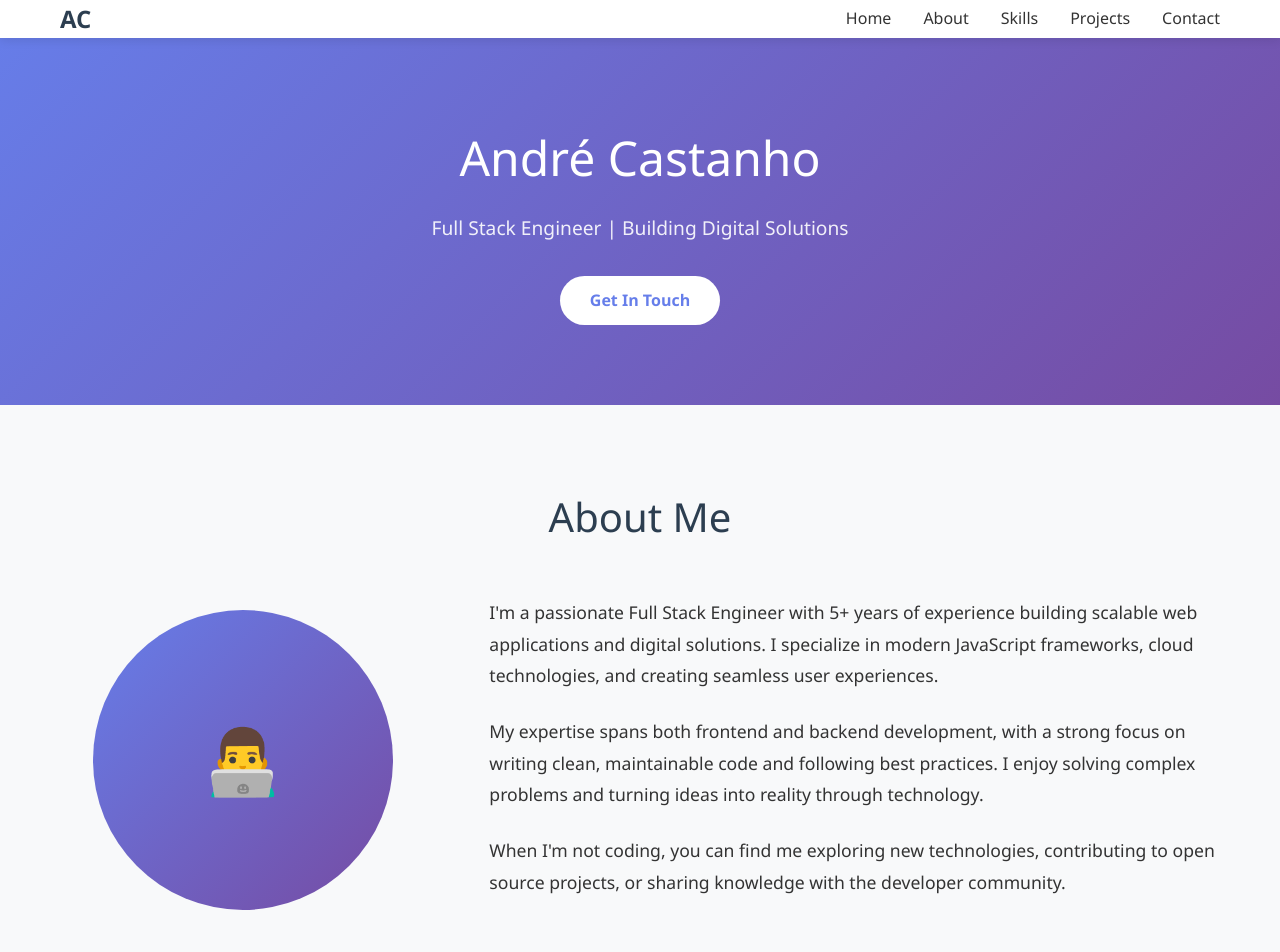
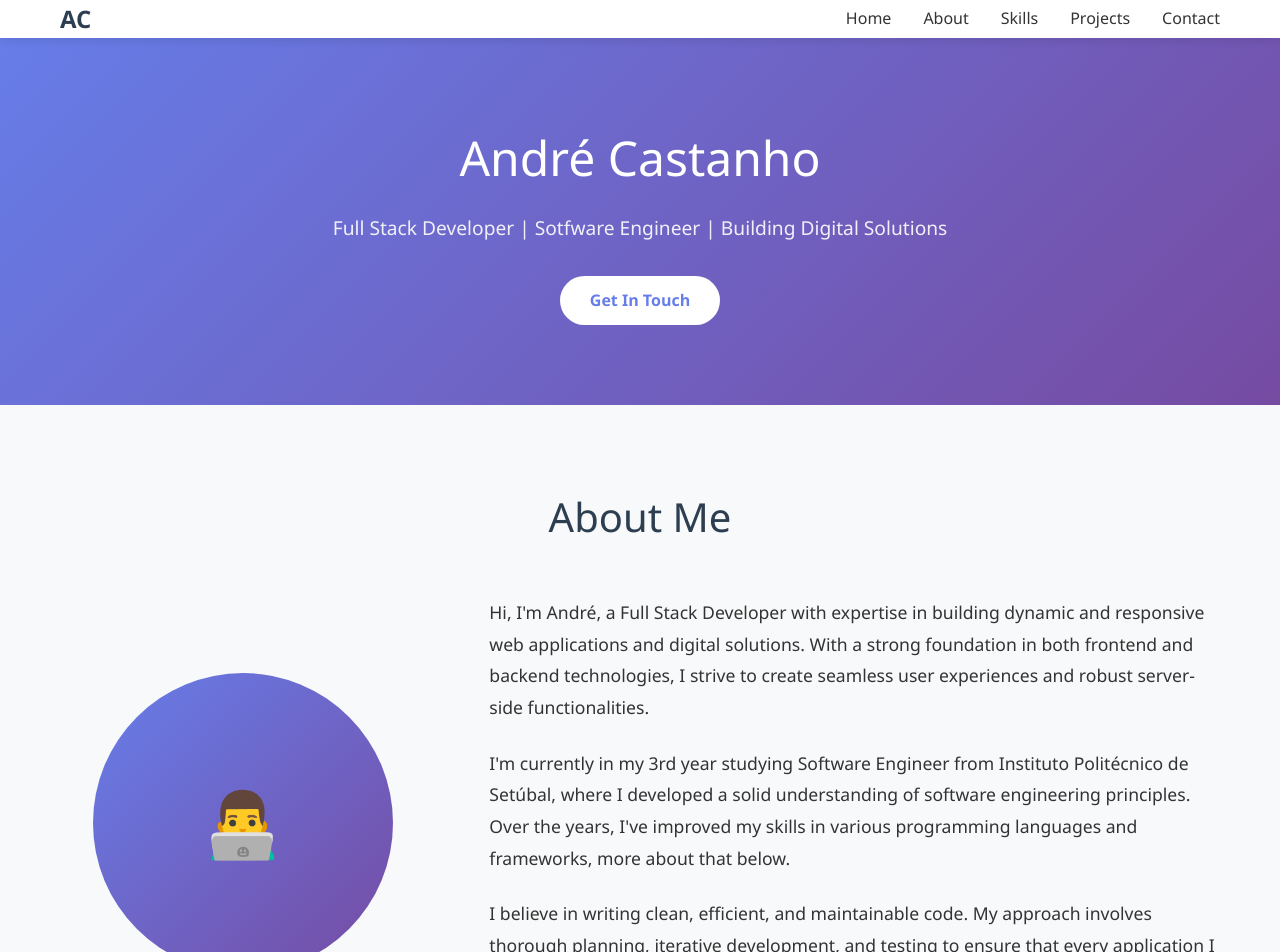
Before and after one commit to andre-castanho00/portfolio, a React (Vite) app: page / in a window 1280 px wide. Shown: the top 952 px of the page. Built offline with nearby package versions, Linux system fonts and the light colour scheme.

Commit message:
README update

```diff
--- a/src/components/about/about.jsx
+++ b/src/components/about/about.jsx
@@ -9,21 +9,25 @@ function About() {
           <div className="profile-image">👨‍💻</div>
           <div className="about-text">
             <p>
-              I'm a passionate Full Stack Engineer with 5+ years of experience
-              building scalable web applications and digital solutions. I
-              specialize in modern JavaScript frameworks, cloud technologies,
-              and creating seamless user experiences.
+              Hi, I'm André, a Full Stack Developer with expertise in building
+              dynamic and responsive web applications and digital solutions.
+              With a strong foundation in both frontend and backend
+              technologies, I strive to create seamless user experiences and
+              robust server-side functionalities.
             </p>
             <p>
-              My expertise spans both frontend and backend development, with a
-              strong focus on writing clean, maintainable code and following
-              best practices. I enjoy solving complex problems and turning ideas
-              into reality through technology.
+              I'm currently in my 3rd year studying Software Engineer from
+              Instituto Politécnico de Setúbal, where I developed a solid
+              understanding of software engineering principles. Over the years,
+              I've improved my skills in various programming languages and
+              frameworks, more about that below.
             </p>
             <p>
-              When I'm not coding, you can find me exploring new technologies,
-              contributing to open source projects, or sharing knowledge with
-              the developer community.
+              I believe in writing clean, efficient, and maintainable code. My
+              approach involves thorough planning, iterative development, and
+              testing to ensure that every application I build is scalable and
+              reliable. I am always keen to learn new technologies and best
+              practices and newer frameworks to improve.
             </p>
           </div>
         </div>
--- a/src/components/contacts/contacts.jsx
+++ b/src/components/contacts/contacts.jsx
@@ -14,18 +14,20 @@ function Contacts() {
           <div className="contact-info">
             <div className="contact-item">
               <h3>Email</h3>
-              <a href="mailto:john@developer.com">john@developer.com</a>
+              <a href="mailto:andrecastanho25@gmail.com">
+                andrecastanho25@gmail.com
+              </a>
             </div>
             <div className="contact-item">
               <h3>LinkedIn</h3>
-              <a href="https://linkedin.com/in/johndeveloper">
-                linkedin.com/in/johndeveloper
+              <a href="https://linkedin.com/in/andre-castanhoo/">
+                linkedin.com/in/andre-castanhoo/
               </a>
             </div>
             <div className="contact-item">
               <h3>GitHub</h3>
-              <a href="https://github.com/johndeveloper">
-                github.com/johndeveloper
+              <a href="https://github.com/andre-castanho00">
+                github.com/andre-castanho00
               </a>
             </div>
           </div>
--- a/src/components/hero/hero.jsx
+++ b/src/components/hero/hero.jsx
@@ -5,7 +5,9 @@ function Hero() {
     <section id="home" className="hero">
       <div className="container">
         <h1>André Castanho</h1>
-        <p>Full Stack Engineer | Building Digital Solutions</p>
+        <p>
+          Full Stack Developer | Sotfware Engineer | Building Digital Solutions
+        </p>
         <a href="#contact" className="cta-button">
           Get In Touch
         </a>
```
Also changed, not shown: 1 other file (tests, documents, lock files or other folders).
